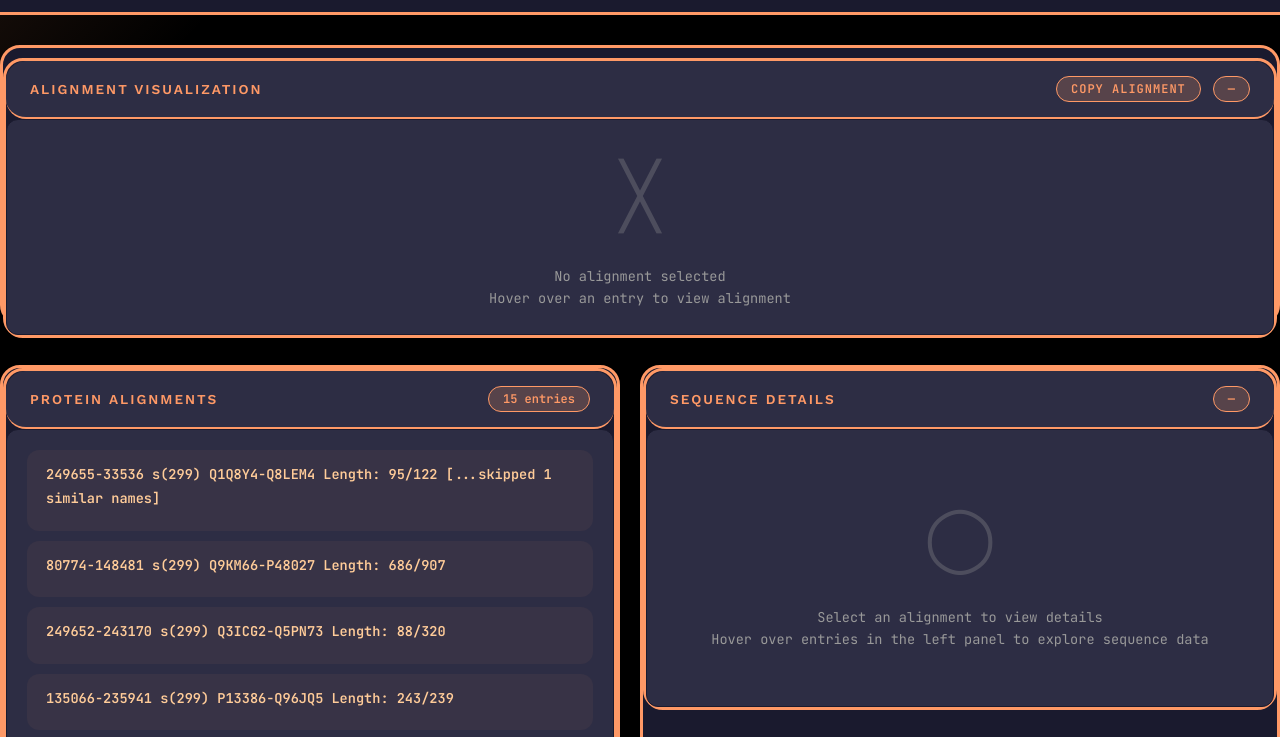
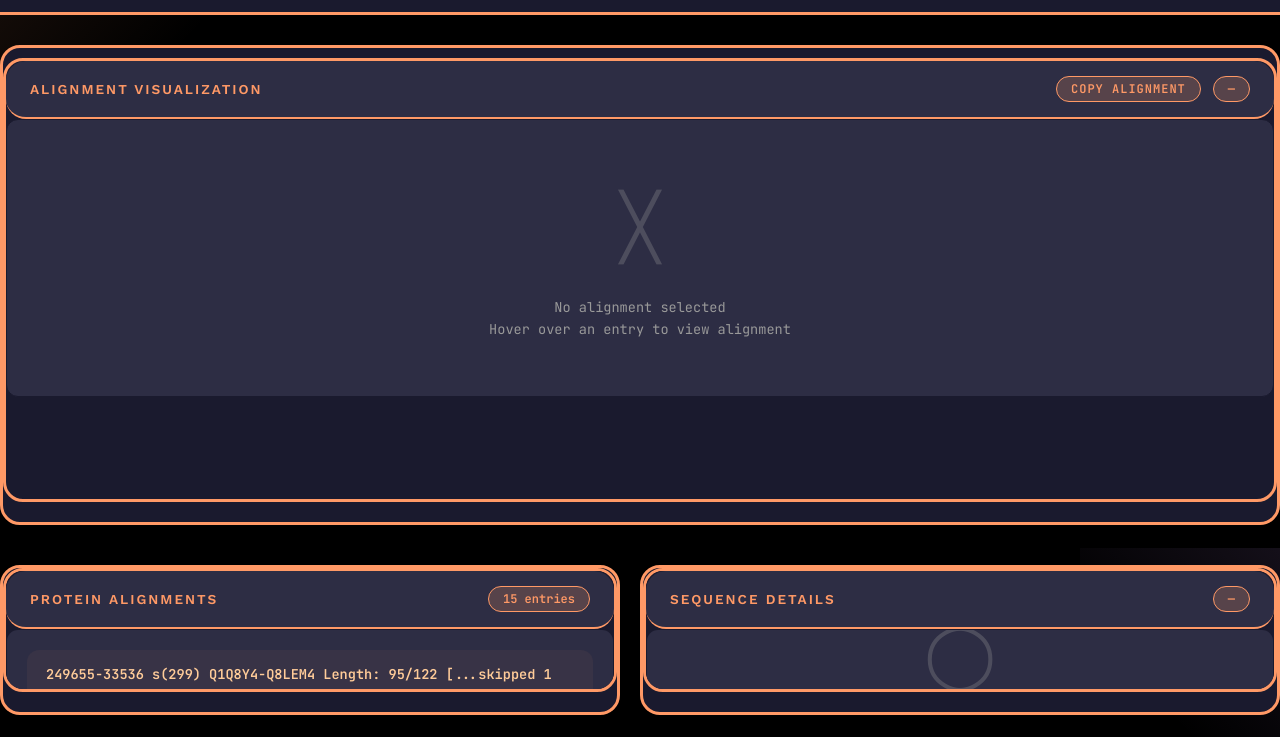
Before and after one commit to JamesCrook/SeqQuests, a plain HTML site: page static/match_explorer.html in a window 1280 px wide. Shown: the part 52-789 px from the top of the page. Drawn offline with nearby package versions, Linux system fonts and the light colour scheme; no server answers.

Commit message:
Add scrollbars to match explorer

```diff
--- a/static/style.css
+++ b/static/style.css
@@ -363,21 +363,23 @@ header h1 {
 .alignment-panel {
     grid-column: 1 / -1;
     margin-top: 10px;
-    height: 280px;
-    min-height: 280px;
-    max-height: 280px;
+    height: 480px;
 }
 
 .findings-panel {
     grid-column: 1;
     grid-row: 2;
     margin-top: 0;
+    overflow: auto; /* Add scrollbar when content overflows */
+    max-height: calc(100vh - 280px - 20px); /* Adjust based on alignment panel height + margins */
 }
 
 .detail-panel-container {
     grid-column: 2;
     grid-row: 2;
     margin-top: 0;
+    overflow: auto; /* Add scrollbar when content overflows */
+    max-height: calc(100vh - 280px - 20px); /* Adjust based on alignment panel height + margins */
 }
 
 .panel-header {
```
